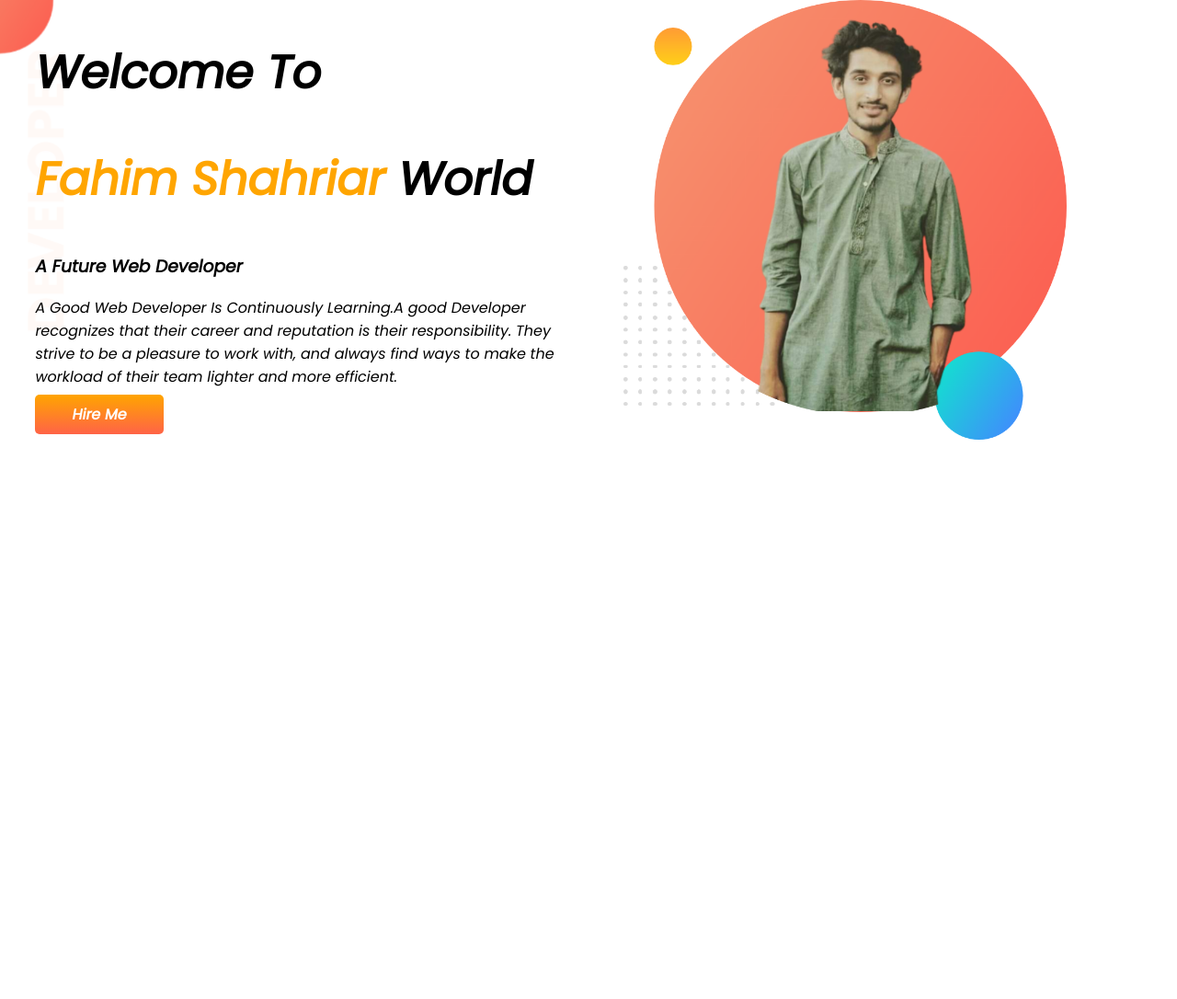
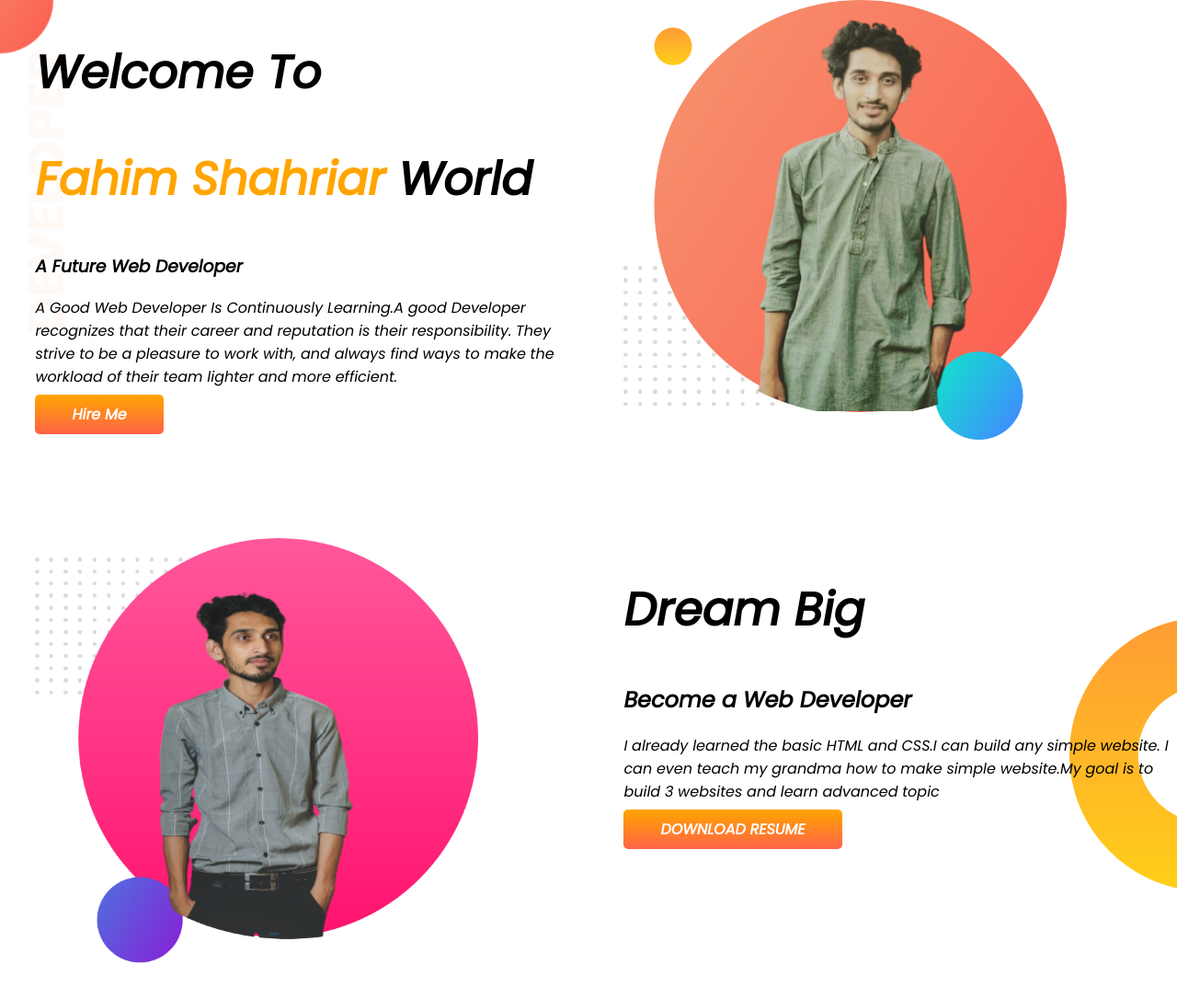
Before and after one commit to fahimshahriar98/developer-portfolio, a plain HTML site: page index.html in a window 1280 px wide. Shown: the whole page at 92% size. Before the commit the page ends 800 px from the top, so only its background shows below. Drawn offline with Linux system fonts and the light colour scheme.

Commit message:
dream added

```diff
--- a/index.html
+++ b/index.html
@@ -29,6 +29,19 @@
         </div>
 
     </section>
+    <section class="dream-big">
+        <div class="half-width">
+            <img src="showOff/my-bg2.png" alt="">
+        </div>
+        <div class="half-width">
+            <h1>Dream Big</h1>
+            <h2>Become a Web Developer</h2>
+            <p>I already learned the basic HTML and CSS.I can build any simple website. I can even teach my grandma how
+                to make simple website.My goal is to build 3 websites and learn advanced topic</p>
+            <a class="link-button" target="_blank" href="">DOWNLOAD RESUME</a>
+        </div>
+
+    </section>
 </body>
 
 </html>
--- a/style.css
+++ b/style.css
@@ -13,6 +13,7 @@ h1 {
 
 section {
     display: flex;
+    margin-bottom: 100px;
 }
 
 .half-width {
@@ -37,3 +38,9 @@ section {
     background-image: url(images/top-banner.png);
     background-repeat: no-repeat;
 }
+
+.dream-big {
+    background-image: url(images/dream-bg.png);
+    background-repeat: no-repeat;
+    background-position: right;
+}
```
